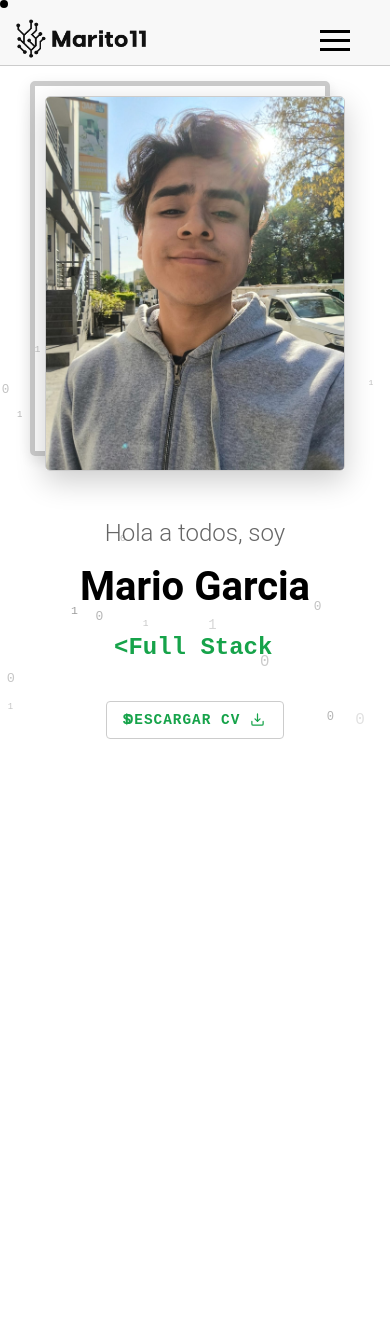
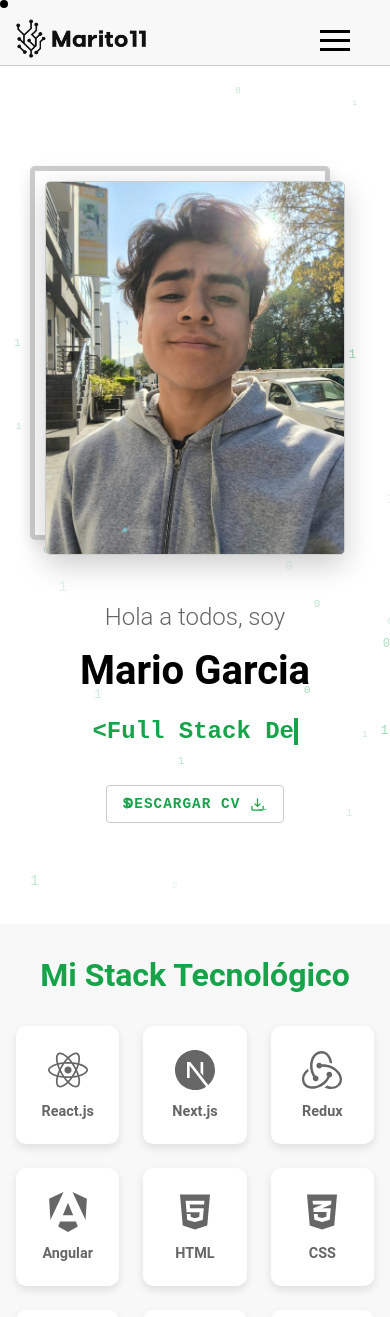
Before and after one commit to mario32111/portafolio, a React (Vite) app: page / in a window 390 px wide. Shown: the top 1317 px of the page. Before the commit the page ends 844 px from the top, so only its background shows below. Built offline with nearby package versions, Linux system fonts and the light colour scheme.

Commit message:
tecnologias

```diff
--- a/src/App.tsx
+++ b/src/App.tsx
@@ -2,12 +2,20 @@
 import './App.css'
 import NavBar from './components/navbar'
 import Inicio from './components/Inicio'
+import Tecnologias from './components/Tecnologias'
 function App() {
 
   return (
     <>
       <NavBar />
-      <Inicio />
+      <main className="content">
+        <div>
+          {/* Aquí iría el contenido principal de tu página */}
+                <Inicio />
+                <Tecnologias />
+        </div>
+      </main>
+
     </>
   )
 }
--- a/src/components/Inicio.css
+++ b/src/components/Inicio.css
@@ -1,7 +1,7 @@
 .inicio-wrapper {
   position: relative;
   width: 100%;
-  min-height: 80vh;
+  min-height: 100vh;
   display: flex;
   align-items: center;
   padding: 2rem;
@@ -21,7 +21,7 @@
 
 .binary-digit {
   position: absolute;
-  color: rgba(var(--color-text-primary-rgb), 0.1); /* Usando opacidad con el color primario */
+  color: var(--color-accent); /* Usando opacidad con el color primario */
   font-family: monospace;
   animation: float-up 7s linear infinite;
   user-select: none;
--- a/src/components/Inicio.tsx
+++ b/src/components/Inicio.tsx
@@ -24,7 +24,7 @@ const Inicio: FunctionComponent<InicioProps> = () => {
   }, [currentIndex, text]);
 
   return (
-    <div className="inicio-wrapper">
+    <div id="inicio" className="inicio-wrapper">
       <div className="binary-background">
         {[...Array(30)].map((_, i) => (
           <div
--- /dev/null
+++ b/src/components/Tecnologias.css
@@ -0,0 +1,136 @@
+/* Tecnologias.css */
+
+.tecnologias-section {
+  padding: 4rem 2rem; /* Padding base para todas las pantallas */
+  background-color: var(--color-bg-secondary);
+  color: var(--color-text-primary);
+  text-align: center;
+}
+
+.tecnologias-title {
+  font-size: 2.5em;
+  margin-bottom: 3rem;
+  color: var(--color-accent);
+}
+
+.tecnologias-list {
+  display: grid;
+  /* Esta línea es clave para la responsividad automática.
+     Los ítems se ajustarán para tener un ancho mínimo de 120px,
+     y se crearán tantas columnas como quepan. */
+  grid-template-columns: repeat(auto-fit, minmax(120px, 1fr));
+  gap: 2rem; /* Espacio entre los elementos de la cuadrícula */
+  list-style: none;
+  padding: 0;
+  max-width: 1200px; /* Aumentado ligeramente el ancho máximo para pantallas grandes */
+  margin: 0 auto;
+}
+
+.tecnologia-item {
+  display: flex;
+  flex-direction: column;
+  align-items: center;
+  justify-content: center;
+  padding: 1.5rem 1rem;
+  background-color: var(--color-bg-primary);
+  border-radius: 10px;
+  box-shadow: 0 4px 8px rgba(0, 0, 0, 0.1);
+  transition: transform 0.2s ease-in-out, box-shadow 0.2s ease-in-out;
+}
+
+.tecnologia-item:hover {
+  transform: translateY(-5px);
+  box-shadow: 0 6px 12px rgba(0, 0, 0, 0.2);
+}
+
+.tecnologia-icon {
+  margin-bottom: 0.8rem;
+  color: var(--color-text-secondary); /* Color por defecto de los íconos */
+}
+
+.tecnologia-item:hover .tecnologia-icon {
+  color: var(--color-accent); /* Cambia el color del ícono al pasar el ratón */
+}
+
+.tecnologia-name {
+  font-size: 1.1em;
+  font-weight: 600;
+  color: var(--color-text-secondary);
+  text-align: center; /* Asegura que el nombre esté centrado si ocupa varias líneas */
+}
+
+/* --- Media Queries para una responsividad más fina --- */
+
+/* Pantallas pequeñas (teléfonos móviles, menos de 768px) */
+@media (max-width: 767px) {
+  .tecnologias-section {
+    padding: 2rem 1rem; /* Menor padding en móviles */
+  }
+
+  .tecnologias-title {
+    font-size: 2em; /* Título ligeramente más pequeño */
+    margin-bottom: 2rem;
+  }
+
+  .tecnologias-list {
+    grid-template-columns: repeat(auto-fit, minmax(100px, 1fr)); /* Mínimo más pequeño para caber más */
+    gap: 1.5rem; /* Menor espacio entre ítems */
+  }
+
+  .tecnologia-logo, .tecnologia-icon {
+    width: 40px; /* Íconos un poco más pequeños */
+    height: 40px;
+  }
+
+  .tecnologia-name {
+    font-size: 0.9em; /* Nombre de tecnología más pequeño */
+  }
+}
+
+/* Pantallas medianas (tabletas, entre 768px y 1024px) */
+@media (min-width: 768px) and (max-width: 1024px) {
+  .tecnologias-section {
+    padding: 3rem 1.5rem;
+  }
+
+  .tecnologias-title {
+    font-size: 2.2em;
+  }
+
+  .tecnologias-list {
+    grid-template-columns: repeat(auto-fit, minmax(130px, 1fr)); /* Ancho mínimo ajustado */
+    gap: 1.8rem;
+  }
+}
+
+
+/* Estilos para el modo oscuro (se aplican sobre los anteriores) */
+.dark-mode .tecnologias-section {
+  background-color: var(--color-bg-secondary);
+  color: var(--color-text-primary);
+}
+
+.dark-mode .tecnologia-item {
+  background-color: var(--color-bg-tertiary);
+  box-shadow: 0 4px 8px rgba(0, 0, 0, 0.3);
+}
+
+.dark-mode .tecnologia-item:hover {
+  box-shadow: 0 6px 12px rgba(0, 0, 0, 0.4);
+}
+
+.dark-mode .tecnologia-name {
+  color: var(--color-text-primary);
+}
+
+.dark-mode .tecnologias-title {
+  color: var(--color-accent);
+}
+
+.dark-mode .tecnologia-icon {
+  color: var(--color-text-secondary); /* Color por defecto de los íconos en modo oscuro */
+}
+
+.dark-mode .tecnologia-item:hover .tecnologia-icon {
+  color: var(--color-accent); /* Cambia el color del ícono al pasar el ratón en modo oscuro */
+}
--- /dev/null
+++ b/src/components/Tecnologias.tsx
@@ -0,0 +1,91 @@
+import { type FunctionComponent } from "react";
+import "./Tecnologias.css"; // Importa el archivo de estilos para este componente
+
+// --- Importa los íconos de react-icons que vas a utilizar ---
+// Puedes consultar la documentación de react-icons para encontrar los íconos específicos:
+// https://react-icons.github.io/react-icons/
+
+// Íconos de Font Awesome (fa)
+import {
+  FaReact, FaNodeJs, FaHtml5, FaCss3Alt, FaGitAlt, FaGithub, FaDocker, FaSass,
+  FaAws, FaLinux, FaPython, FaJava, FaFigma
+} from 'react-icons/fa';
+
+// Íconos de Simple Icons (si) - Muy buenos para marcas de tecnología
+import {
+  SiNextdotjs, SiRedux, SiAngular, SiDotnet, SiExpress, SiNestjs, SiTailwindcss,
+  SiPostgresql, SiMysql, SiMongodb, SiRabbitmq, SiFirebase, SiTypescript,
+  SiCplusplus, SiGnubash, SiSharp, SiReactquery,  // Si no hay un ícono de Jest, ReactQuery es un ejemplo de librería relacionada con React
+} from 'react-icons/si';
+
+// Íconos de Ionicons (io)
+import { IoLogoJavascript } from 'react-icons/io';
+
+
+interface TecnologiasProps { }
+
+const Tecnologias: FunctionComponent<TecnologiasProps> = () => {
+  // Define tu stack tecnológico como un array de objetos
+  const skills = [
+    // Frontend
+    { name: "React.js", icon: FaReact },
+    { name: "Next.js", icon: SiNextdotjs },
+    { name: "Redux", icon: SiRedux },
+    { name: "Angular", icon: SiAngular },
+    { name: "HTML", icon: FaHtml5 },
+    { name: "CSS", icon: FaCss3Alt },
+    { name: "JavaScript", icon: IoLogoJavascript }, // O SiJavascript
+    { name: "TypeScript", icon: SiTypescript },
+    { name: "Tailwind CSS", icon: SiTailwindcss },
+    { name: "Sass", icon: FaSass },
+    { name: "React Native", icon: FaReact }, // Reutilizamos FaReact para React Native
+
+    // Backend / Runtime
+    { name: ".NET (Windows Forms)", icon: SiDotnet }, // Si necesitas un ícono más específico para WinForms, busca en otras librerías o crea uno
+    { name: "Node.js", icon: FaNodeJs },
+    { name: "Express.js", icon: SiExpress },
+    { name: "Nest.js", icon: SiNestjs },
+    { name: "Python", icon: FaPython },
+    { name: "C++", icon: SiCplusplus },
+    { name: "C#", icon: SiSharp },
+    { name: "Java", icon: FaJava },
+
+    // Cloud / DevOps / Herramientas
+    { name: "AWS", icon: FaAws },
+    { name: "GCP", icon: SiGnubash }, // No hay un ícono directo de GCP en Simple Icons, SiGnubash puede ser un placeholder o buscar otro.
+    { name: "Docker", icon: FaDocker },
+    { name: "Git", icon: FaGitAlt },
+    { name: "GitHub", icon: FaGithub },
+    { name: "GitHub Actions", icon: FaGithub }, // Reutilizamos GitHub por asociación
+    { name: "Linux", icon: FaLinux },
+
+    // Bases de Datos / APIs / Mensajería
+    { name: "REST API", icon: SiReactquery }, // Si no hay un ícono específico para REST API, un ícono de request/response o de librería de API podría servir. SiReactQuery es un placeholder.
+    { name: "JWT", icon: SiReactquery }, // Similar al anterior, buscar un ícono genérico si no hay uno directo
+    { name: "PostgreSQL", icon: SiPostgresql },
+    { name: "MySQL", icon: SiMysql },
+    { name: "MongoDB", icon: SiMongodb },
+    { name: "RabbitMQ", icon: SiRabbitmq },
+    { name: "Firebase", icon: SiFirebase },
+
+    // Diseño
+    { name: "Figma", icon: FaFigma },
+  ];
+
+  return (
+    <section id="tecnologias" className="tecnologias-section">
+      <h2 className="tecnologias-title">Mi Stack Tecnológico</h2>
+      <ul className="tecnologias-list">
+        {skills.map((skill) => (
+          <li key={skill.name} className="tecnologia-item">
+            {/* Renderiza el componente de ícono directamente */}
+            <skill.icon className="tecnologia-icon" size={50} />
+            <span className="tecnologia-name">{skill.name}</span>
+          </li>
+        ))}
+      </ul>
+    </section>
+  );
+};
+
+export default Tecnologias;
--- a/src/components/navbar.tsx
+++ b/src/components/navbar.tsx
@@ -270,12 +270,6 @@ const NavBar: React.FC = () => {
             </nav>
 
             {isMenuOpen && <div className="navbar-overlay" onClick={toggleMenu}></div>}
-
-            <main className="content">
-                <div>
-                    {/* Aquí iría el contenido principal de tu página */}
-                </div>
-            </main>
         </>
     );
 };
```
